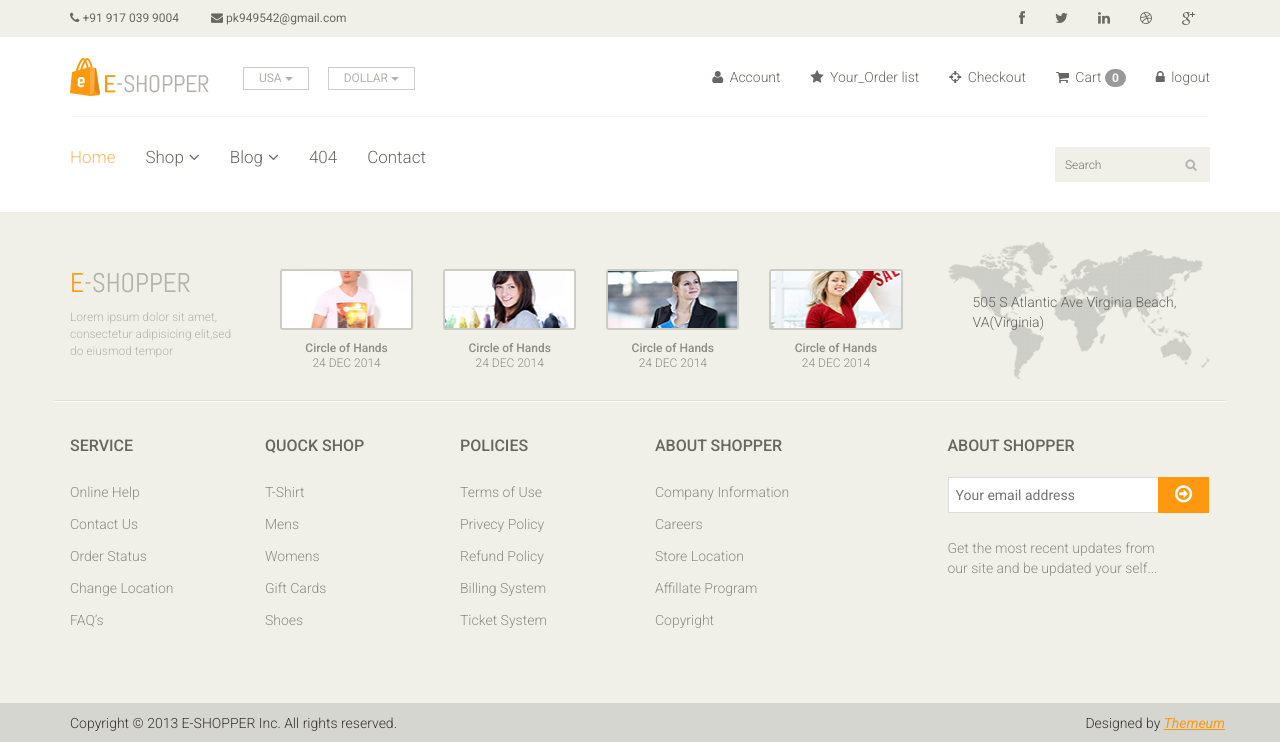
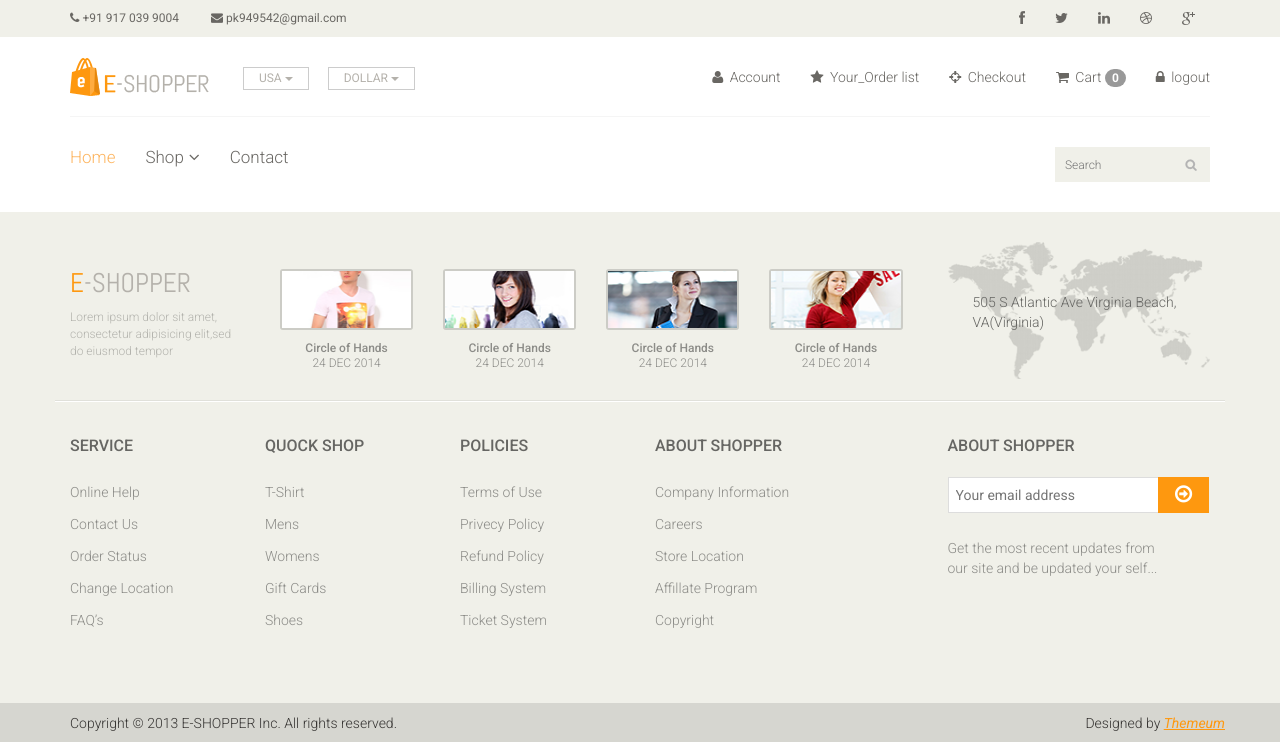
Before and after one commit to p217607k/E_shoping, a Django app: page /home/ in a window 1280 px wide. Shown: the top 742 px of the page. Run offline with Django 4.2, Linux system fonts and the light colour scheme; a user stored in the database is signed in.

Commit message:
first commit

```diff
--- a/myapp/models.py
+++ b/myapp/models.py
@@ -1,8 +1,5 @@
 
-from email.policy import default
-from random import choices
-from secrets import choice
-from statistics import mode
+
 from django.contrib.auth.forms import UserCreationForm
 from django.contrib.auth.models import User
 from django.db import models
--- a/myapp/templates/base.html
+++ b/myapp/templates/base.html
@@ -129,13 +129,8 @@
 										<li><a href="/login/">Login</a></li>
                                     </ul>
                                 </li>
-								<li class="dropdown"><a href="#">Blog<i class="fa fa-angle-down"></i></a>
-                                    <ul role="menu" class="sub-menu">
-                                        <li><a href="blog.html">Blog List</a></li>
-										<li><a href="blog-single.html">Blog Single</a></li>
-                                    </ul>
-                                </li>
-								<li><a href="404.html">404</a></li>
+
+
 								<li><a href="/contect_us/">Contact</a></li>
 							</ul>
 						</div>
```
